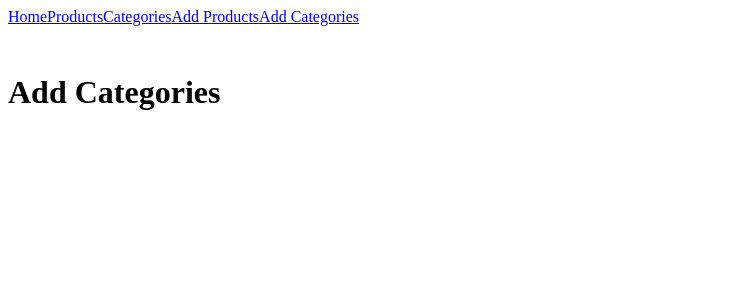
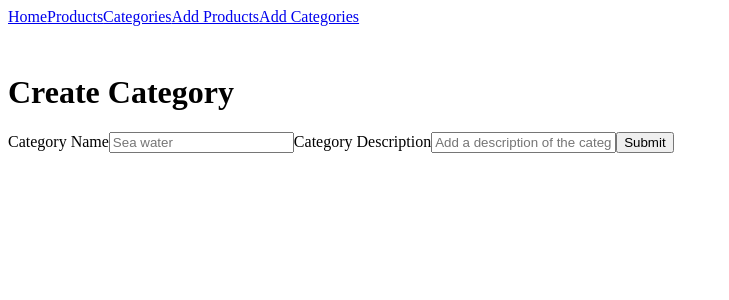
Before and after one commit to irenepapaspyratos/shop-backend, a Next.js app: page /create-category in a window 1280 px wide. Shown: the top 300 px of the page, without its empty margins (0-729 px from the left). Built offline with nearby package versions, Linux system fonts and the light colour scheme.

Commit message:
Working display, add and delete for products and categories

```diff
--- a/pages/api/category/[id].js
+++ b/pages/api/category/[id].js
@@ -0,0 +1,16 @@
+import Category from '../../../src/models/Category';
+
+export default async function handler(req, res) {
+    const { id } = req.query;
+
+    if (req.method === 'DELETE') {
+        const deletedCategory = await Category.findByIdAndDelete(id);
+        res.status(200).json({
+            message: 'category deleted',
+            product: deletedCategory,
+        });
+    } else {
+        const singleCategory = await Category.findById(id);
+        res.status(200).json(singleCategory);
+    }
+}
--- a/pages/api/category/create.js
+++ b/pages/api/category/create.js
@@ -0,0 +1,21 @@
+import { dbConnect } from '../../../src/lib/database';
+import Category from '../../../src/models/Category';
+
+export default async function handler(req, res) {
+    if (req.method === 'POST') {
+        const newCategoryData = JSON.parse(req.body);
+        await dbConnect();
+
+        const newCategory = await Category.create({
+            name: newCategoryData.name,
+            description: newCategoryData.description,
+        });
+
+        res.status(200).json({
+            message: 'category created',
+            category: newCategory,
+        });
+    } else {
+        res.status(400).json({ error: 'wrong method' });
+    }
+}
--- a/pages/api/product/create.js
+++ b/pages/api/product/create.js
@@ -1,23 +1,17 @@
 import { dbConnect } from '../../../src/lib/database';
 import Product from '../../../src/models/Product';
-import Category from '../../../src/models/Category';
 
 export default async function handler(req, res) {
     if (req.method === 'POST') {
         const newProductData = JSON.parse(req.body);
         await dbConnect();
 
-        let category = await Category.findOne({ id: newProductData.category });
-        // if (!category) {
-        //   category = await Category.create({ name: newProductData.category });
-        // }
-
         const newProduct = await Product.create({
             name: newProductData.name,
             description: newProductData.description,
             price: newProductData.price,
             tags: newProductData.tags,
-            category: category.id,
+            category: newProductData.category,
         });
 
         res.status(200).json({
--- a/pages/api/product/edit.js
+++ /dev/null
@@ -1,23 +0,0 @@
-import { dbConnect } from '../../../src/lib/database';
-import Product from '../../../src/models/Product';
-import Category from '../../../src/models/Category';
-
-export default async function handler(req, res) {
-    if (req.method === 'PUT') {
-        const newCategoryData = JSON.parse(req.body);
-        await dbConnect();
-
-        const newCategory = await Product.updateOne({
-            id: newCategoryData.id,
-            name: newCategoryData.name,
-            description: newCategoryData.description,
-        });
-
-        res.status(200).json({
-            message: 'category edited',
-            product: newCategory,
-        });
-    } else {
-        res.status(400).json({ error: 'wrong method' });
-    }
-}
--- a/pages/api/products.js
+++ b/pages/api/products.js
@@ -3,6 +3,7 @@ import getProducts from '../../src/services/get-products';
 export default async function handler(reqest, response) {
     const products = await getProducts();
 
-    console.log(products);
+    console.log('/api/products: ', products);
+
     response.status(200).json(products);
 }
--- a/pages/create-category.js
+++ b/pages/create-category.js
@@ -1,3 +1,10 @@
-export default function CreateCategory() {
-  return <h1>Add Categories</h1>;
+import CategoryCreateForm from '../src/components/CategoryCreateForm';
+
+export default function Category() {
+    return (
+        <>
+            <h1>Create Category</h1>
+            <CategoryCreateForm />
+        </>
+    );
 }
--- a/pages/products.js
+++ b/pages/products.js
@@ -1,6 +1,5 @@
 import PropTypes from 'prop-types';
 import getProducts from '../src/services/get-products';
-//import getProducts from "../src/services/get-data";
 import ProductList from '../src/components/ProductList';
 import { SWRConfig } from 'swr';
 import swrFetcher from '../src/lib/swr-fetcher';
--- a/src/components/Category.js
+++ b/src/components/Category.js
@@ -63,8 +63,6 @@ function CategoryModeShow({
                 <button
                     size="small"
                     onClick={() => {
-                        onPutDisable();
-
                         onDisableDeleteMode();
                     }}
                 >
--- /dev/null
+++ b/src/components/CategoryCreateForm.js
@@ -0,0 +1,70 @@
+import { useRouter } from 'next/router';
+import { useState } from 'react';
+
+const initialState = {
+    descriptionValue: '',
+    nameValue: '',
+};
+
+export default function CategoryCreateForm() {
+    const [categoryInput, setCategoryInput] = useState(initialState);
+
+    const router = useRouter();
+
+    const submit = async event => {
+        event.preventDefault();
+
+        const response = await fetch('/api/category/create', {
+            method: 'POST',
+            body: JSON.stringify({
+                description: categoryInput.descriptionValue,
+                name: categoryInput.nameValue,
+            }),
+        });
+
+        router.push('/categories');
+    };
+
+    return (
+        <>
+            <form onSubmit={submit}>
+                <label>
+                    Category Name
+                    <input
+                        required
+                        placeholder="Sea water"
+                        type="text"
+                        name="name"
+                        label="name"
+                        value={categoryInput.nameValue}
+                        onChange={event => {
+                            setCategoryInput({
+                                ...categoryInput,
+                                nameValue: event.target.value,
+                            });
+                        }}
+                    />
+                </label>
+                <label>
+                    Category Description
+                    <input
+                        required
+                        placeholder="Add a description of the category here..."
+                        type="text"
+                        name="description"
+                        label="description"
+                        value={categoryInput.descriptionValue}
+                        onChange={event => {
+                            setCategoryInput({
+                                ...categoryInput,
+                                descriptionValue: event.target.value,
+                            });
+                        }}
+                    />
+                </label>
+
+                <button type="submit">Submit</button>
+            </form>
+        </>
+    );
+}
--- a/src/components/ProductList.js
+++ b/src/components/ProductList.js
@@ -1,7 +1,7 @@
 import useSWR from 'swr';
 import Product from './Product';
 
-export default function ProductGrid() {
+export default function ProductList() {
     const { data, error } = useSWR('/api/products');
 
     if (error) {
```
Also changed, not shown: pages/edit-product.js (deleted, +0 -24 lines), src/components/ProductCreateForm.js (+11 -57 lines).
